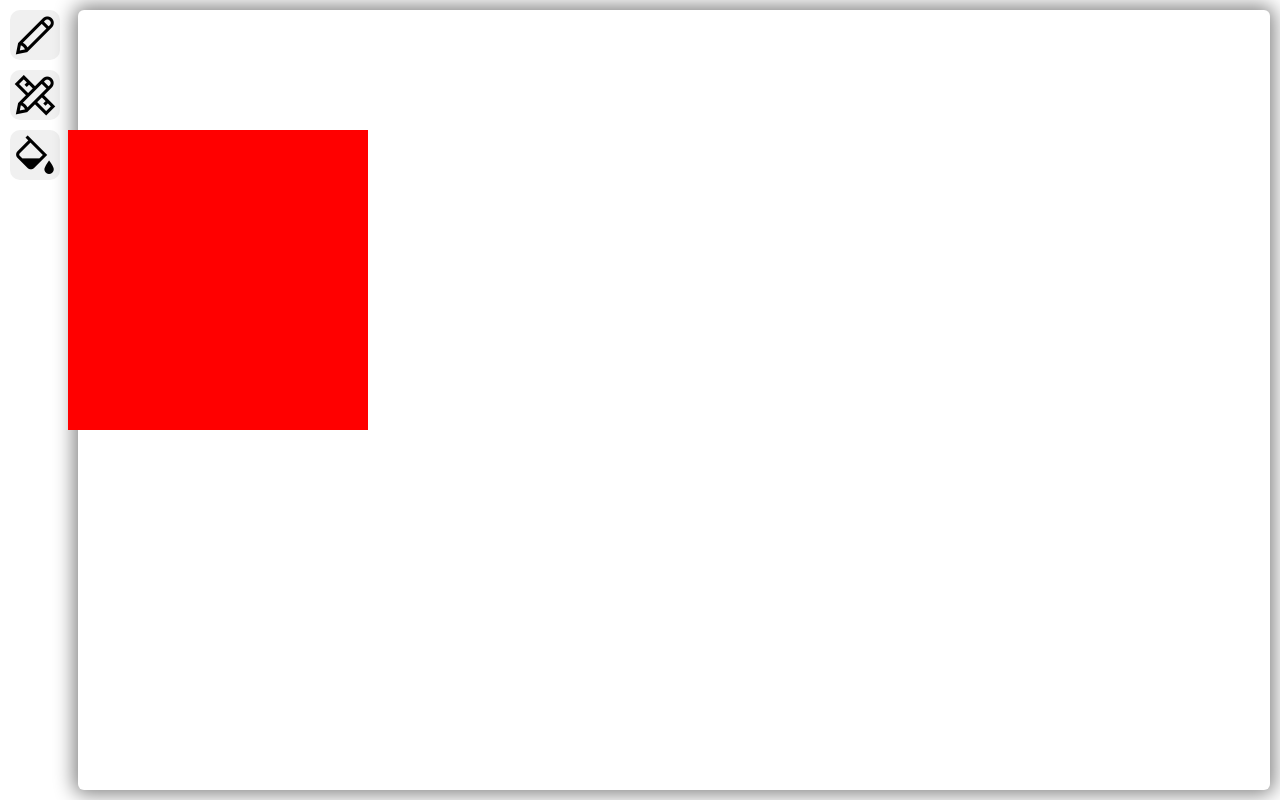
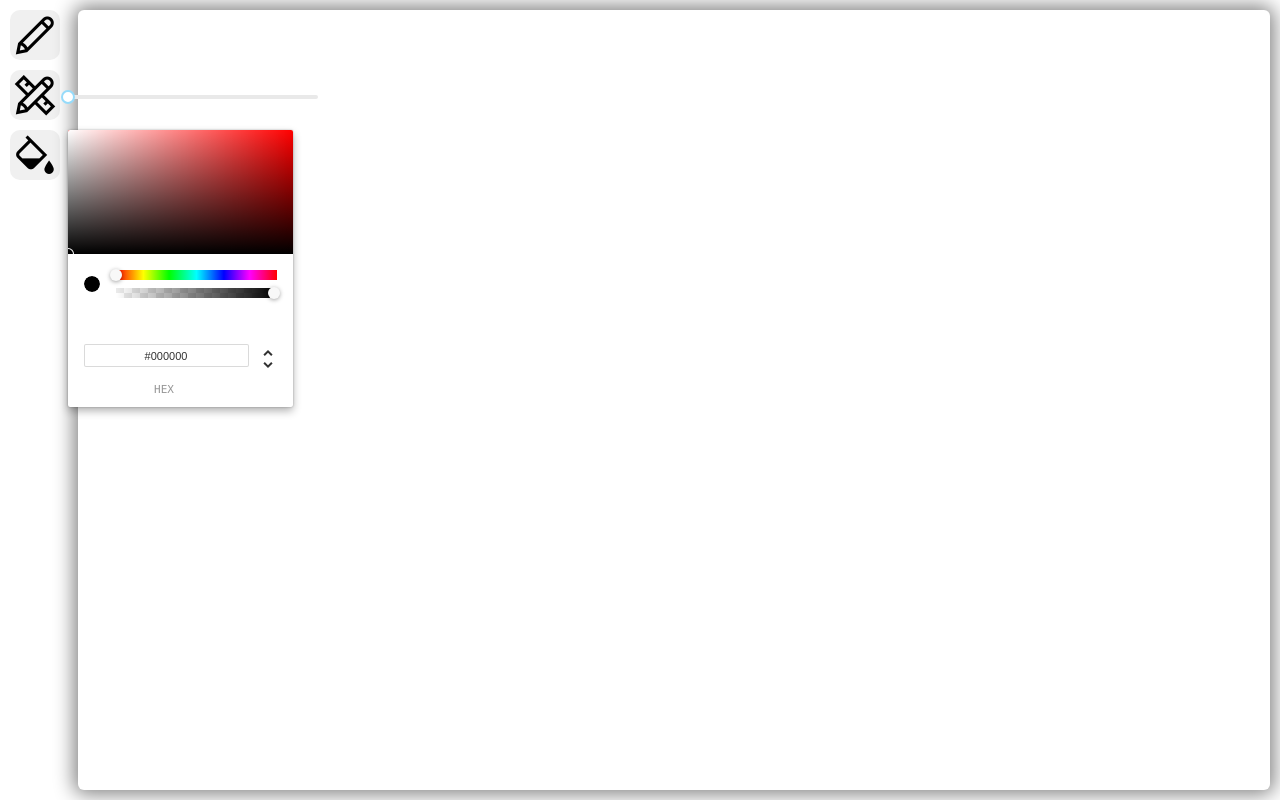
Before and after one commit to dfilipuk/Whiteboard, a React (Create React App) app in the folder client/source/: page / in a window 1280 px wide. Shown: the top 800 px of the page. Built offline with nearby package versions, Linux system fonts and the light colour scheme.

Commit message:
color picker & slider

```diff
--- a/client/source/package.json
+++ b/client/source/package.json
@@ -10,7 +10,9 @@
     "@types/node": "^12.0.0",
     "@types/react": "^17.0.0",
     "@types/react-dom": "^17.0.0",
+    "rc-slider": "^9.7.2",
     "react": "^17.0.2",
+    "react-color": "^2.19.3",
     "react-dom": "^17.0.2",
     "react-scripts": "4.0.3",
     "typescript": "^4.1.2",
@@ -39,5 +41,8 @@
       "last 1 firefox version",
       "last 1 safari version"
     ]
+  },
+  "devDependencies": {
+    "@types/react-color": "^3.0.4"
   }
 }
--- /dev/null
+++ b/client/source/src/components/ColorPicker.tsx
@@ -0,0 +1,15 @@
+import { useState } from 'react';
+import { ChromePicker, ColorResult, RGBColor } from 'react-color';
+
+export function ColorPicker() {
+  const [color, setColor] = useState<RGBColor>({ r: 0, g: 0, b: 0, a: 1 });
+  const handleChange = (c: ColorResult) => setColor(c.rgb);
+
+  return (
+    <ChromePicker
+      color={color}
+      onChange={handleChange}
+      onChangeComplete={c => console.log(c.rgb)}
+    />
+  );
+}
--- /dev/null
+++ b/client/source/src/components/SizePicker.tsx
@@ -0,0 +1,15 @@
+import 'rc-slider/assets/index.css';
+import Slider from 'rc-slider';
+
+export function SizePicker() {
+  const SliderWithTooltip = Slider.createSliderWithTooltip(Slider.Range);
+  return (
+    <SliderWithTooltip
+      min={1}
+      max={100}
+      defaultValue={[1]}
+      tipFormatter={v => `${v}px`}
+      onAfterChange={v => console.log(v)}
+    />
+  );
+}
--- a/client/source/src/panels/Sidebar.css
+++ b/client/source/src/panels/Sidebar.css
@@ -14,14 +14,12 @@
   border-radius: 0.2em;
 }
 
-.popup {
-  grid-area: 3 / 2 / 3 / 2;
+.color-picker-popup {
+  position: absolute;
   margin-top: 0.2em;
 }
 
-.popup .popup__content {
+.size-picker-popup {
   position: absolute;
-  background-color: red;
-  width: 300px;
-  height: 300px;
+  width: 5em;
 }
--- a/client/source/src/panels/Sidebar.tsx
+++ b/client/source/src/panels/Sidebar.tsx
@@ -1,4 +1,6 @@
 import './Sidebar.css'
+import { ColorPicker } from '../components/ColorPicker';
+import { SizePicker } from '../components/SizePicker';
 
 export function Sidebar() {
   return (
@@ -6,8 +8,15 @@ export function Sidebar() {
       <i className="sidebar__button las la-pen" style={{gridArea: '1 / 1 / 1 / 1'}}></i>
       <i className="sidebar__button las la-pencil-ruler" style={{gridArea: '2 / 1 / 2 / 1'}}></i>
       <i className="sidebar__button las la-fill-drip" style={{gridArea: '3 / 1 / 3 / 1'}}></i>
-      <div className="popup">
-        <div className="popup__content"></div>
+      <div style={{gridArea: '2 / 2 / 2 / 2', alignSelf: 'center'}}>
+        <div className="size-picker-popup">
+          <SizePicker />
+        </div>
+      </div>
+      <div style={{gridArea: '3 / 2 / 3 / 2'}}>
+        <div className="color-picker-popup">
+          <ColorPicker />
+        </div>
       </div>
     </div>
   );
```
Also changed, not shown: 1 other file (tests, documents, lock files or other folders).
